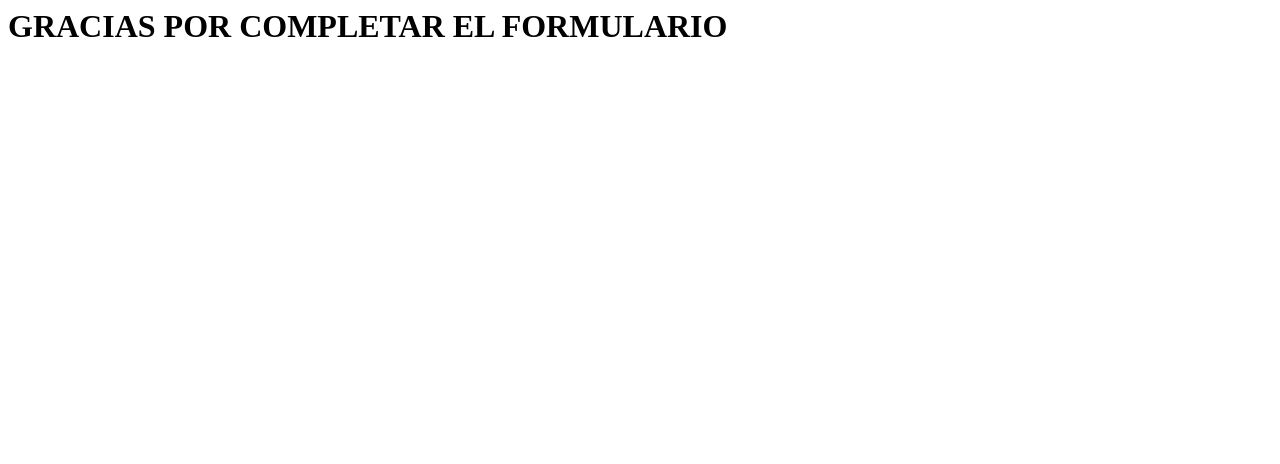
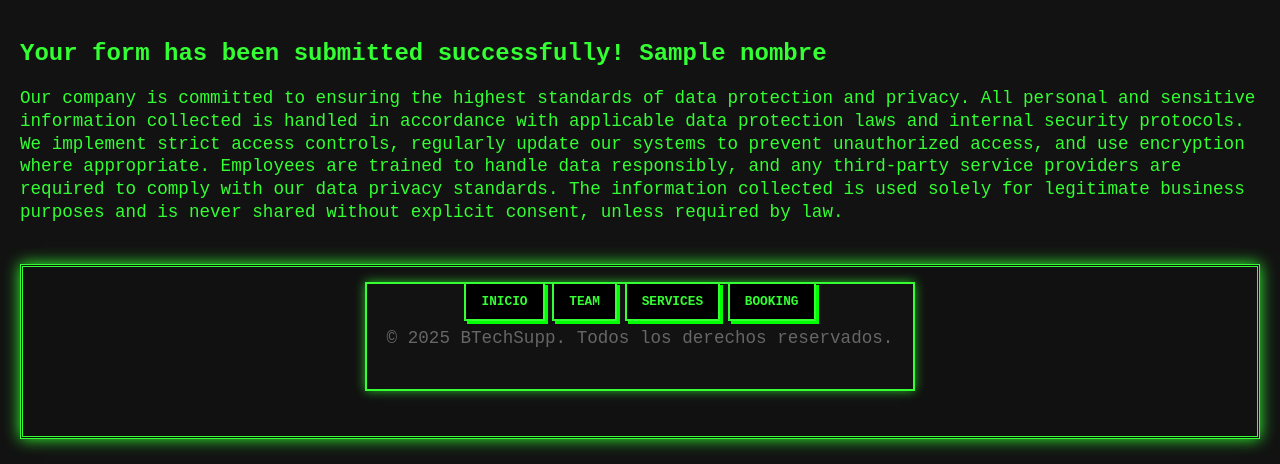
Before and after one commit to Rub3cK0r3/best_tech_supplier, a Django app: template team_consulting/templates/team_consulting/gracias.html in a window 1280 px wide. Shown: the top 464 px of the page. Run offline with Django 5.2, Linux system fonts and the light colour scheme; the template is opened without the code that fills it: most values are stand-ins (such as "Sample title", 1, 10 or a date in 2020).

Commit message:
refactored form: added custom thanks message

```diff
--- a/team_consulting/templates/team_consulting/gracias.html
+++ b/team_consulting/templates/team_consulting/gracias.html
@@ -1 +1,21 @@
-<h1>GRACIAS POR COMPLETAR EL FORMULARIO</h1>
+{% extends "main_page/layout.html" %}
+{% load static %}
+
+{% block style %}
+  <link rel="stylesheet" href="{% static "team_consulting/css/styles.css" %}">
+{% endblock %}
+
+{% block article1 %}
+<h1>Your form has been submitted successfully! {{nombre}}</h1>
+{% endblock article1 %}
+
+{% block content %}
+<p>Our company is committed to ensuring the highest standards of data protection
+ and privacy. All personal and sensitive information collected is handled in accordance
+ with applicable data protection laws and internal security protocols.
+ We implement strict access controls, regularly update our systems to prevent unauthorized
+ access, and use encryption where appropriate. Employees are trained to handle data responsibly, and
+ any third-party service providers are required to comply with our data privacy standards.
+ The information collected is used solely for legitimate business purposes and is never shared without
+ explicit consent, unless required by law.</p>
+{% endblock content %}
--- a/team_consulting/urls.py
+++ b/team_consulting/urls.py
@@ -8,5 +8,6 @@
 urlpatterns = [
     # '' porque es la principal de mi vista de empleados
     path('',Consulting_form_page,name="ini_form"),
-    path('gracias/',thanks_page,name="thanks"),
+    # La vista lo que recibe va directamente relacionado con lo que recibe la url
+    path('gracias/<str:nombre>',thanks_page,name="thanks"),
 ]
```
Also changed, not shown: team_consulting/views.py (+6 -3 lines), db.sqlite3.
